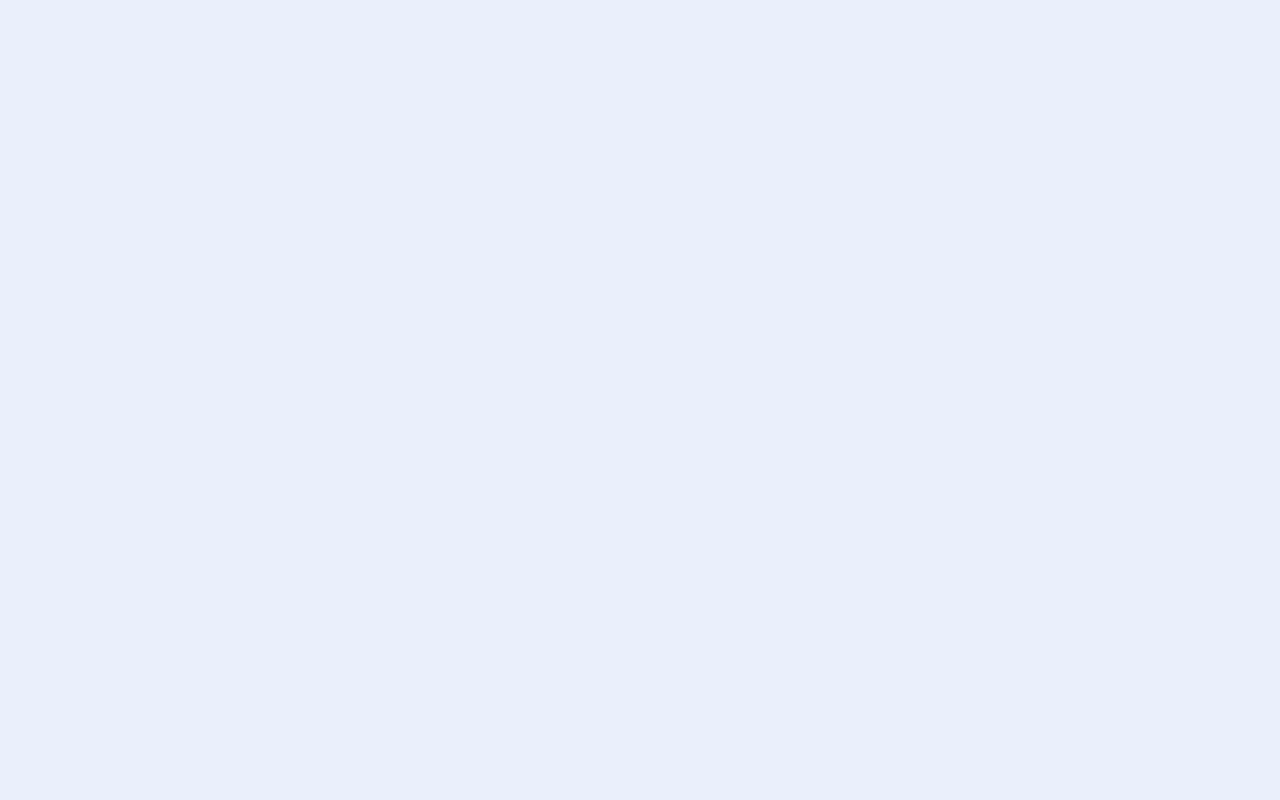
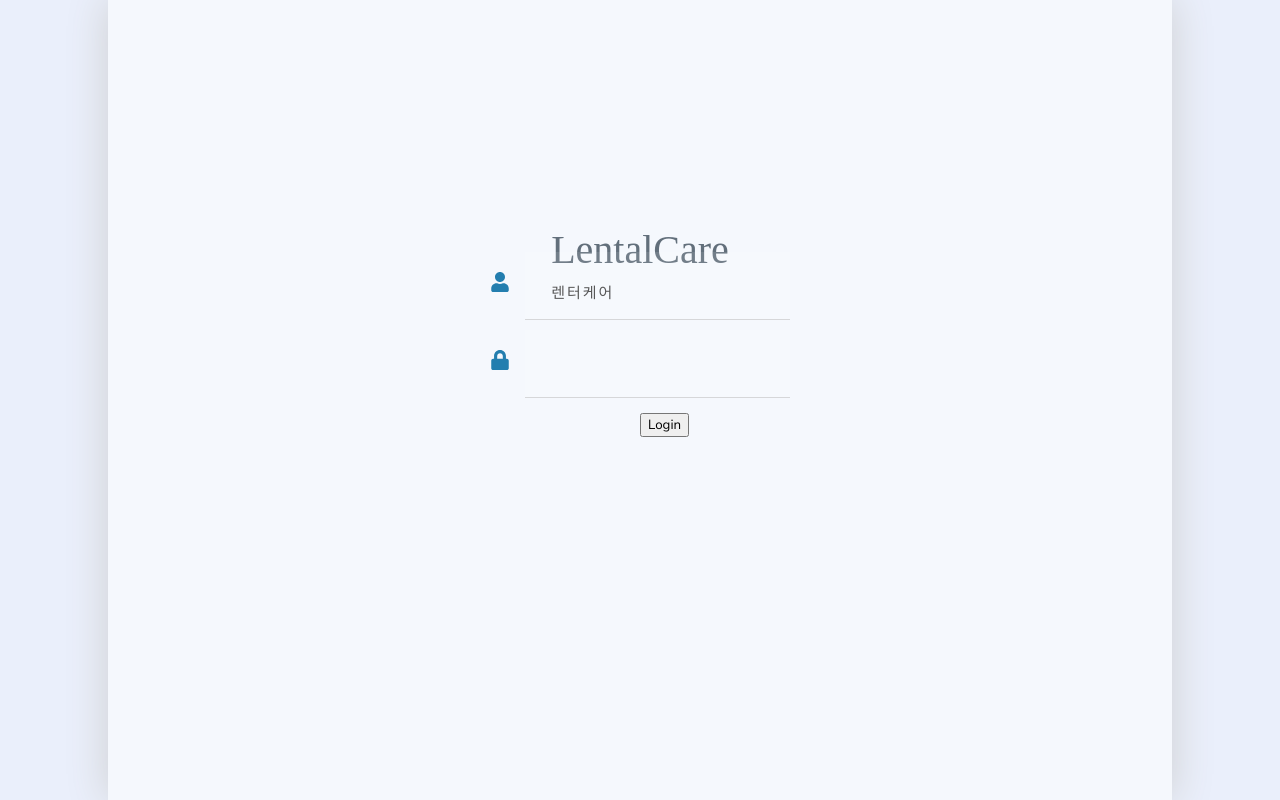
Before and after one commit to SmartRentalCare/JSP, a React (Create React App) app: page /auth/sign/in in a window 1280 px wide. Before the commit this address had no page. Built offline with nearby package versions, Linux system fonts and the light colour scheme.

Commit message:
LoginPage + MainPage + css + accessToken

```diff
--- a/src/App.js
+++ b/src/App.js
@@ -1,15 +1,16 @@
 import  LoginPage from './pages/LoginPage'
 //import MainPage from './pages/MainPage'
 import {BrowserRouter,Routes, Route} from 'react-router-dom'
+import MainPage from './pages/MainPage';
+
 
 function App() {
 
   return (
       <BrowserRouter>
         <Routes>
-
-            <Route path="/" element={<LoginPage />} />
-
+            <Route exact path="/main" element={<MainPage/>} />
+            <Route exact path="/auth/sign/in" element={<LoginPage />} />
         </Routes>
       </BrowserRouter>
   );
--- a/src/index.js
+++ b/src/index.js
@@ -1,10 +1,6 @@
 import React from 'react';
 import ReactDOM from 'react-dom/client';
-import App from './App';
-import axios from 'axios';
-
-axios.defaults.baseURL = "http://localhost:3000/";
-axios.defaults.withCredentials = true;
+import App from "./App";
 
 const root = ReactDOM.createRoot(document.getElementById('root'));
 root.render(
--- a/src/pages/LoginPage.jsx
+++ b/src/pages/LoginPage.jsx
@@ -1,6 +1,8 @@
 import React, { useState } from 'react';
 import { FaUser, FaLock } from "react-icons/fa";
 import "../style.css"
+import axios from 'axios';
+import { Link } from 'react-router-dom';
 
 export default function LoginPage() {
   const [userID, setUserID] = useState('');
@@ -13,11 +15,33 @@ export default function LoginPage() {
   const handleuserPW = (event) => {
     setUSerPW(event.target.value);
   }
+  const handleSubmit = async () => {
+    axios
+        .post('http://localhost:3001/auth/sign/in', {
+          userID:userID,
+          userPW:userPW,
+        })
+        .then (response => {
+          console.log("success");
+          const{accessToken} = response.data;
+          axios.defaults.headers.common['Authorization'] = `Bearer ${accessToken}`;
+          localStorage.setItem = ("accessToken", accessToken);
+          console.log(accessToken);
+          return true;
 
-  const handleSubmit = async (event) => {
+        })
+        .catch(error => {
+          console.log(error);
+          return false;
+        })
+
+  }
+
+
+  /*const handleSubmit = async (event) => {
     event.preventDefault();
 
-    const response = await fetch('auth/sign/in', {
+    const response = await fetch('', {
       method: 'POST',
       headers: { 'Content-Type': 'application/json' },
       body: JSON.stringify({ userID, userPW }),
@@ -42,14 +66,13 @@ export default function LoginPage() {
       alert("로그인 실패");
     }
 
-  }
+  }*/
 
   return (
-    <body>
       <div className="LoginPage">
         <form className="LoginForm" onSubmit={handleSubmit}>
-          <h1 className="SubTitle">SmartLentalCare
-          <span>스마트렌터케어</span></h1>
+          <h1 className="SubTitle">LentalCare
+          <span>렌터케어</span></h1>
           <div className="Input">
             <div className="InputId">
               <FaUser className='icon'/>
@@ -62,12 +85,11 @@ export default function LoginPage() {
 
           </div>
           <div className='button'>
-            <button type="submit">Login</button>
+            <Link to ={"/main"}><button type="submit"onClick={handleSubmit}>Login</button></Link>
           </div>
 
         </form>
       </div>
-    </body>
 
 
   )
--- a/src/pages/MainPage.jsx
+++ b/src/pages/MainPage.jsx
@@ -1,23 +1,21 @@
-import { useHistory } from 'react-router-dom';
+//import { useHistory } from 'react-router-dom';
 import React from "react";
 
 export default function MainPage() {
-  const handleLogout = () => {
-    axios.get('auth/logout').then(response => {
+  /*const handleLogout = () => {
+    .get('auth/logout').then(response => {
       console.log(response.data)
     })
     localStorage.removeItem('userID');
     localStorage.removeItem('userPW');
 
-    const history = useHistory();
-    history.push('/');
 
   }
-
+*/
   return (
     <div>
       <h2>메인 페이지</h2>
-      <button onClick={handleLogout}>로그아웃</button>
+      <button >로그아웃</button>
     </div>
   )
 }
--- a/tsconfig.json
+++ b/tsconfig.json
@@ -22,5 +22,5 @@
   },
   "include": [
     "src"
-  ]
+, "src/App.js"  ]
 }
```
Also changed, not shown: public/logo192.png (deleted), public/logo512.png (deleted), public/manifest.json.
